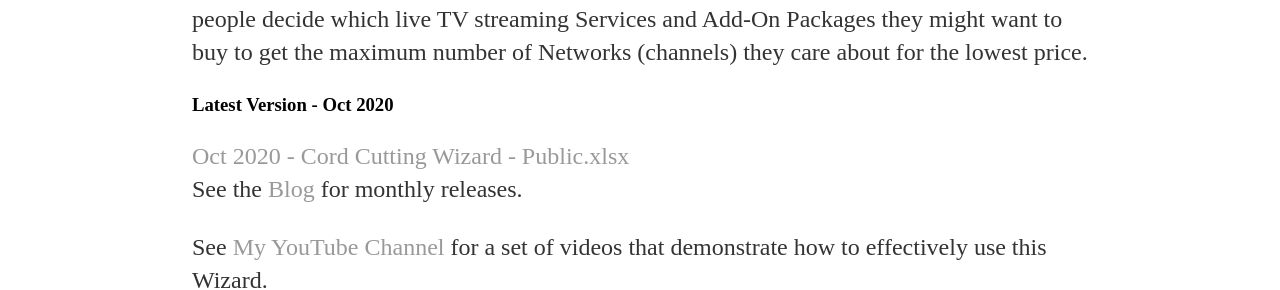
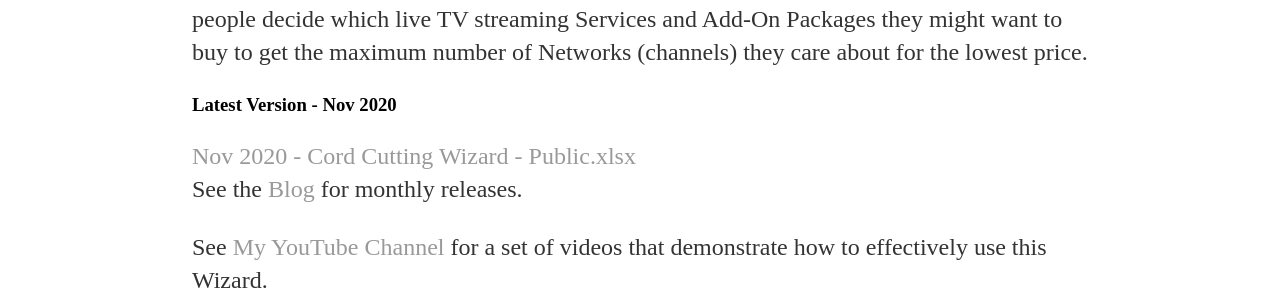
Before and after one commit to wjhladik/wjhladik.github.io, a Jekyll site: the page built from index.html, in a window 1280 px wide and 900 px high. Shown: the part 180-470 px from the top of the window. Built offline with Jekyll 4.4.1, drawn with Linux system fonts in a browser that asks for light colours.

Commit message:
Update index.html

```diff
--- a/index.html
+++ b/index.html
@@ -8,8 +8,8 @@
 It's designed to help people decide which live TV streaming Services and Add-On Packages they
 might want to buy to get the maximum number of Networks (channels) they care about for the lowest price.
 <p>
-	<h3>Latest Version - Oct 2020</h3>
-	<p><a href="Oct 2020 - Cord Cutting Wizard - Public.xlsx">Oct 2020 - Cord Cutting Wizard - Public.xlsx</a>
+	<h3>Latest Version - Nov 2020</h3>
+	<p><a href="Nov 2020 - Cord Cutting Wizard - Public.xlsx">Nov 2020 - Cord Cutting Wizard - Public.xlsx</a>
 	<br>See the <a href="/blog">Blog</a> for monthly releases.
 	<p>See <a href="https://www.youtube.com/channel/UC166ORyfcuJx9Wi9IcOZbWw">My YouTube Channel</a> for a set of videos that demonstrate how to effectively use this Wizard.
 	<p>
```
